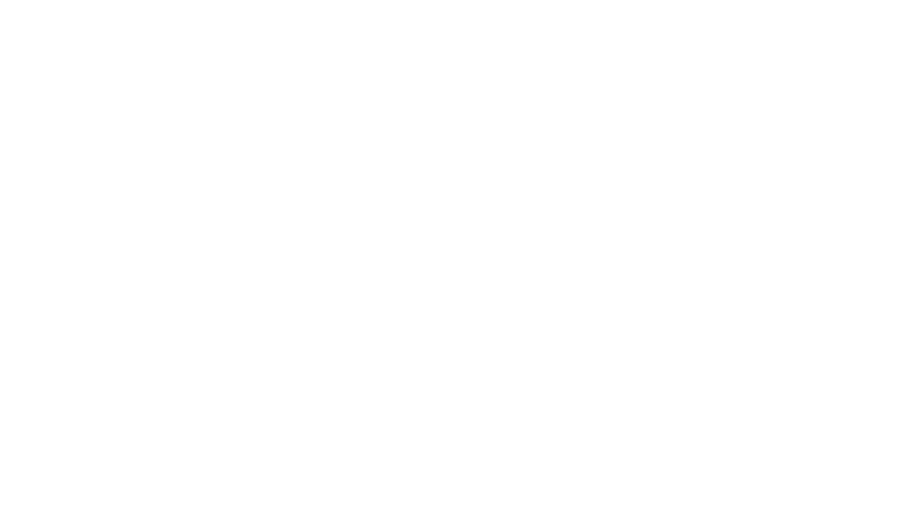
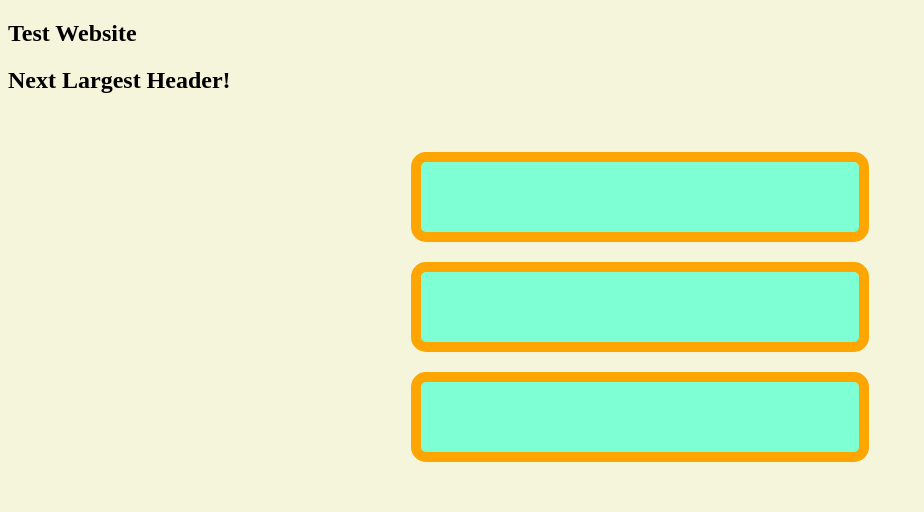
Before and after one commit to YourChumMoop/demo, a plain HTML site: page index.html in a window 1280 px wide. Shown: the whole page, without its empty margins (0-924 px from the left). Drawn offline with Linux system fonts and the light colour scheme.

Commit message:
added css and modified index

```diff
--- /dev/null
+++ b/assets/style.css
@@ -0,0 +1,15 @@
+.test{
+    background-color: aquamarine;
+    border-radius: 15px;
+    height: 50px;
+    width: 33%;
+    padding: 10px;
+    border: 10px solid orange;
+    margin: 20px auto;
+}
+body{
+    background-color: beige;
+}
+container{
+    padding: 10px;
+}
--- a/index.html
+++ b/index.html
@@ -1,11 +1,29 @@
 <!DOCTYPE html>
-<html lang="en">
+<html lang="en-US">
 <head>
     <meta charset="UTF-8">
     <meta name="viewport" content="width=device-width, initial-scale=1.0">
+    <link rel="stylesheet" href="./assets/style.css"/>
     <title>Demo!</title>
 </head>
 <body>
+    <section>
+        <header>
+            <h1>Test Website</h1>
+            <h2>Next Largest Header!</h2>
+        </header>
+    </section>
+    <container>
+        <div class="test">
+
+        </div>
+        <div class="test">
+
+        </div>
+        <div class="test">
+
+        </div>
+    </container>
 
 </body>
 </html>
```
